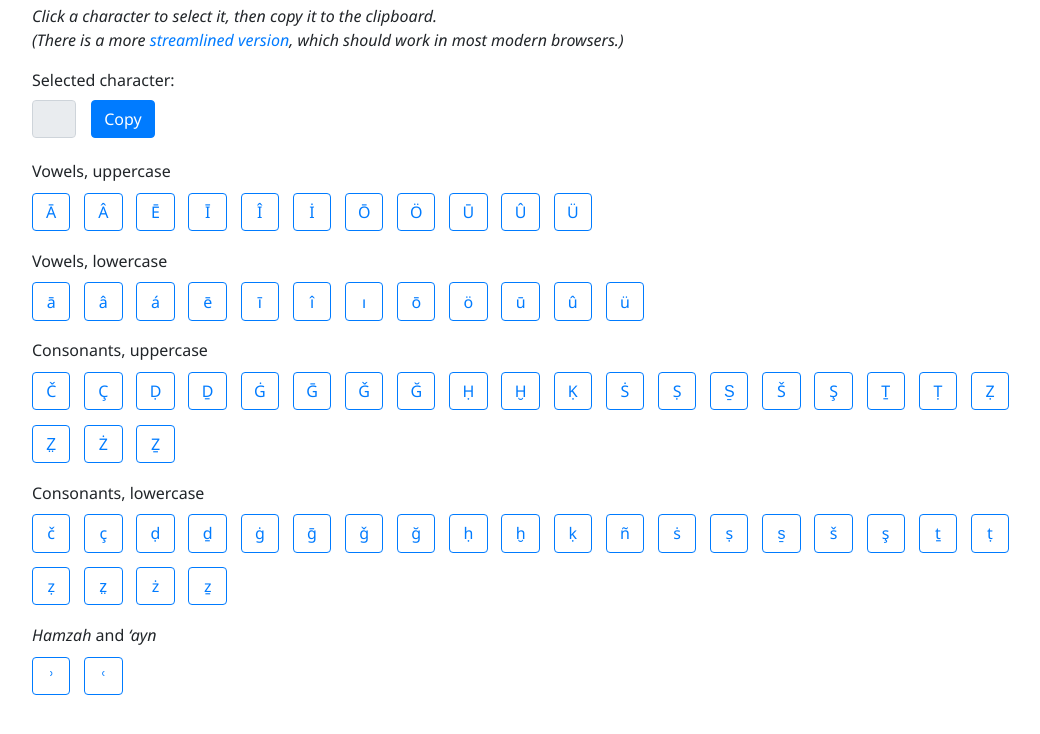
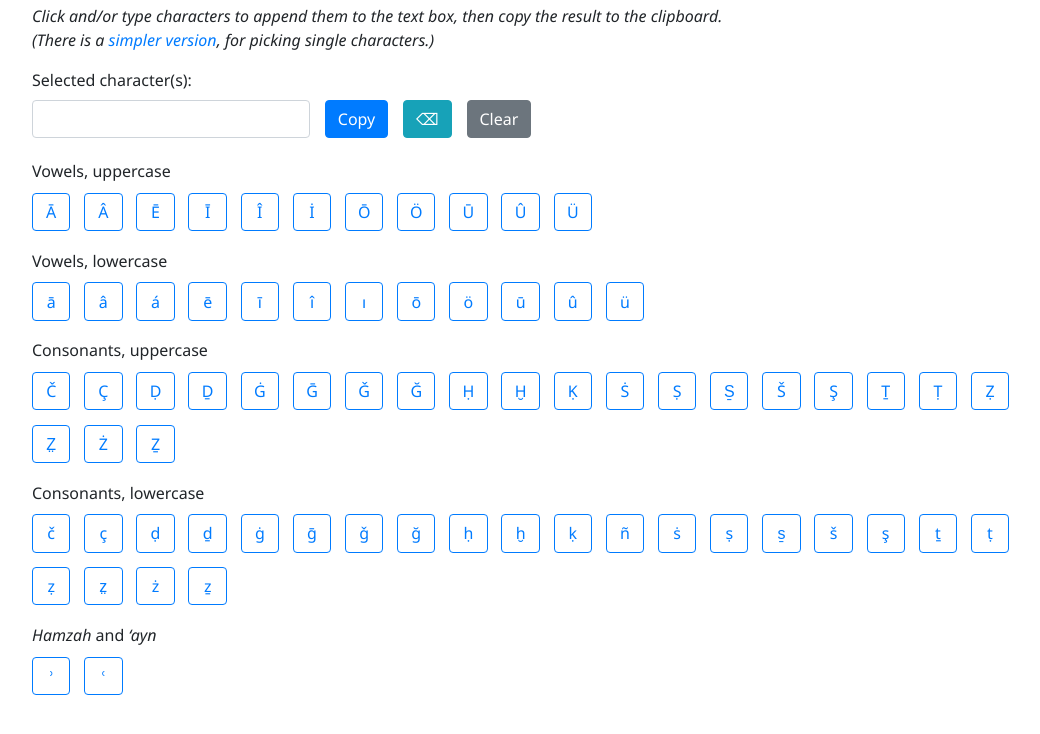
Before and after one commit to theodore-s-beers/charpick, a plain HTML site: page multi/index.html in a window 1280 px wide. Shown: the part 58-792 px from the top of the page, without its empty margins (111-1151 px from the left). Drawn offline with Linux system fonts and the light colour scheme; a web font is replaced by a local one.

Commit message:
Turn basic version to multi

```diff
--- a/basic/index.html
+++ b/multi/index.html
@@ -53,18 +53,20 @@
       <h2>Character picker of last resort</h2>
       <p>
         <em
-          >Click a character to select it, then copy it to the clipboard.<br />(There
-          is a more <a href="../">streamlined version</a>, which should work in
-          most modern browsers.)</em
+          >Click and/or type characters to append them to the text box, then
+          copy the result to the clipboard.<br />(There is a
+          <a href="../">simpler version</a>, for picking single characters.)</em
         >
       </p>
-      <form>
-        <label for="charInput">Selected character:</label>
+      <form action="JavaScript:copyChar();">
+        <label for="charInput">Selected character(s):</label>
         <div class="form-row">
-          <div class="col-auto" style="width: 3.4rem;">
+          <div class="col-auto" style="width: 18em;">
             <input
-              readonly="readonly"
+              autocapitalize="none"
               autocomplete="off"
+              autocorrect="off"
+              spellcheck="false"
               type="text"
               class="form-control"
               id="charInput"
@@ -82,6 +84,26 @@
               title=""
             >
               Copy
+            </button>
+          </div>
+          <div class="col-auto">
+            <button
+              id="backspaceButton"
+              type="button"
+              class="btn btn-info"
+              style="width: auto; margin-left: 0.3rem;"
+            >
+              ⌫
+            </button>
+          </div>
+          <div class="col-auto">
+            <button
+              id="clearButton"
+              type="button"
+              class="btn btn-secondary"
+              style="width: auto; margin-left: 0.3rem;"
+            >
+              Clear
             </button>
           </div>
         </div>
@@ -684,9 +706,21 @@
       }
       $("#buttonsGalore").on("click", ".btn", function () {
         const selectedChar = $(this).val();
-        charDisplay.value = selectedChar;
+        charDisplay.value += selectedChar;
+        document.getElementById("charInput").focus();
       });
       $("#copyButton").on("click", copyChar);
+      $("#backspaceButton").on("click", function () {
+        if (charDisplay.value.length > 0) {
+          charDisplay.value = charDisplay.value.slice(0, -1);
+        }
+        if (charDisplay.value.length > 0) {
+          document.getElementById("charInput").focus();
+        }
+      });
+      $("#clearButton").on("click", function () {
+        charDisplay.value = "";
+      });
     </script>
   </body>
 </html>
```
Also changed, not shown: index.html (+3 -3 lines).
